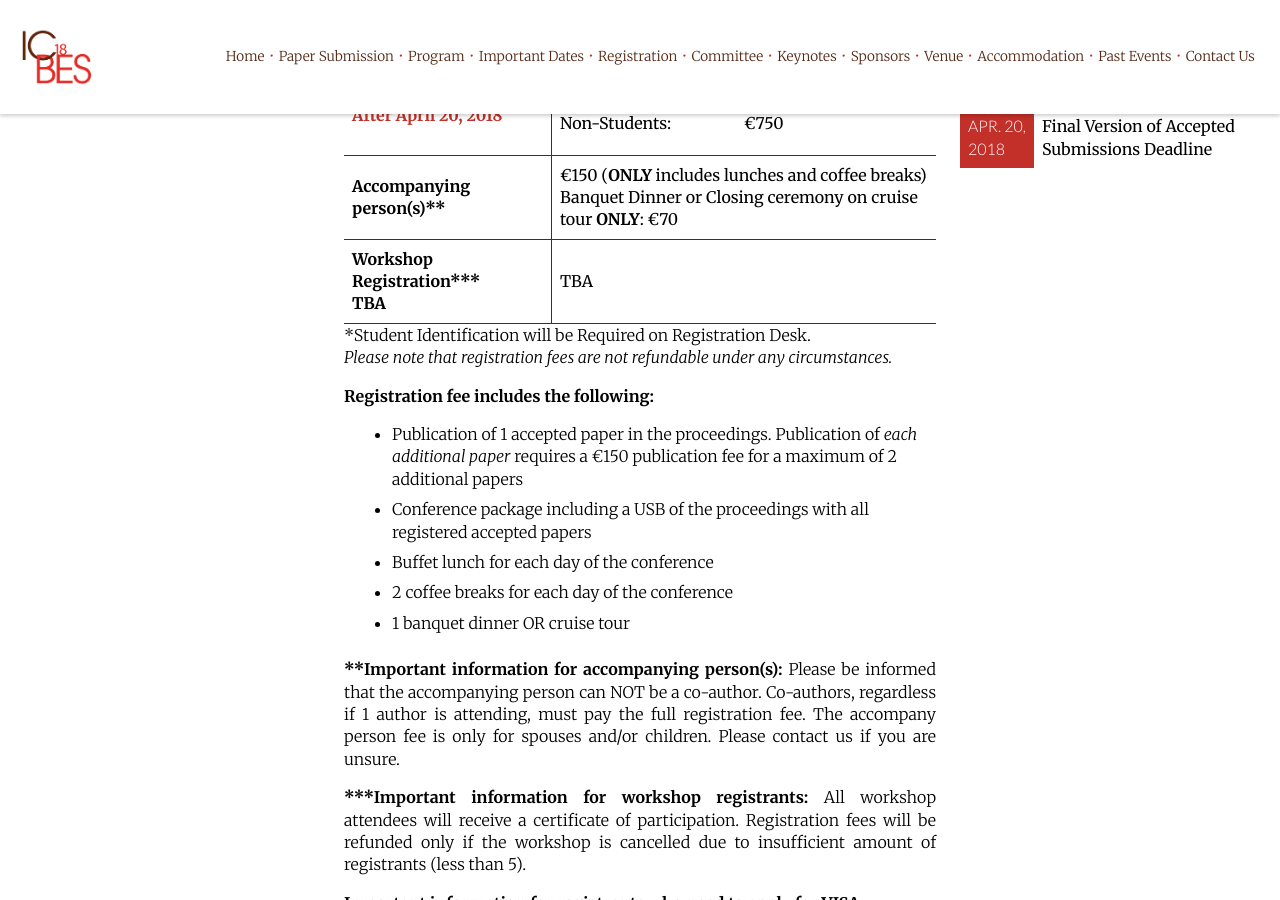
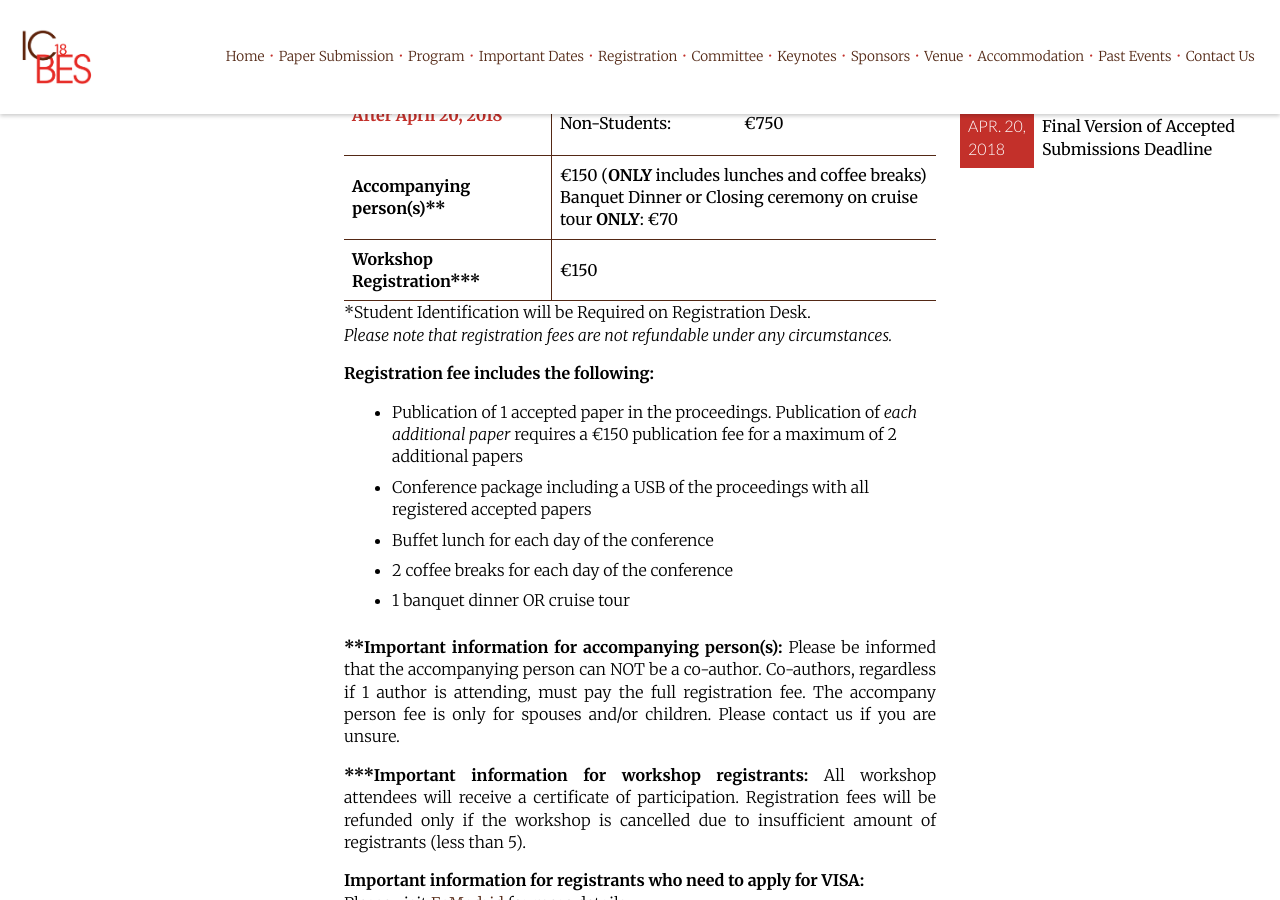
Before and after one commit to intaset/icbes, a Jekyll site: the page built from registration.html, in a window 1280 px wide and 900 px high, scrolled down 767 px. Built offline with Jekyll 4.4.1, drawn with Linux system fonts in a browser that asks for light colours; nearby versions of some CDN libraries; Markdown is read by kramdown in place of the engine named in the settings; comment, search, counter and statistics services are not loaded.

Commit message:
added workshop payment

```diff
--- a/paypal.html
+++ b/paypal.html
@@ -21,6 +21,7 @@
 	<option value="Additional Paper">Additional Paper €150.00 EUR</option>
 	<option value="Accompanying Person">Accompanying Person €150.00 EUR</option>
 	<option value="Closing Ceremony">Closing Ceremony €70.00 EUR</option>
+	<option value="EECSS Workshop">EECSS Workshop €150.00 EUR</option>
 	</select> </td></tr>
 	</table>
 	<input type="hidden" name="currency_code" value="EUR">
--- a/registration.html
+++ b/registration.html
@@ -48,10 +48,10 @@
     </tr>
 
     <tr>
-    <td class="date-title" rowspan="1">Workshop Registration***<br>TBA</td>
+    <td class="date-title" rowspan="1">Workshop Registration***</td>
     </tr>
     <tr>
-    <td class="imp-date">TBA</td>
+    <td class="imp-date">€150</td>
     </tr>
 </tbody></table>
 </div>
@@ -88,8 +88,8 @@
 </tr>
 
     <tr>
-    <th class="date-title" rowspan="1">Workshop Registration***<br>TBA</th>
-    <td class="imp-date">TBA</td>
+    <th class="date-title" rowspan="1">Workshop Registration***</th>
+    <td class="imp-date">€150</td>
     </tr>
 </tbody>
 </table>
```
Also changed, not shown: 2 other files.
